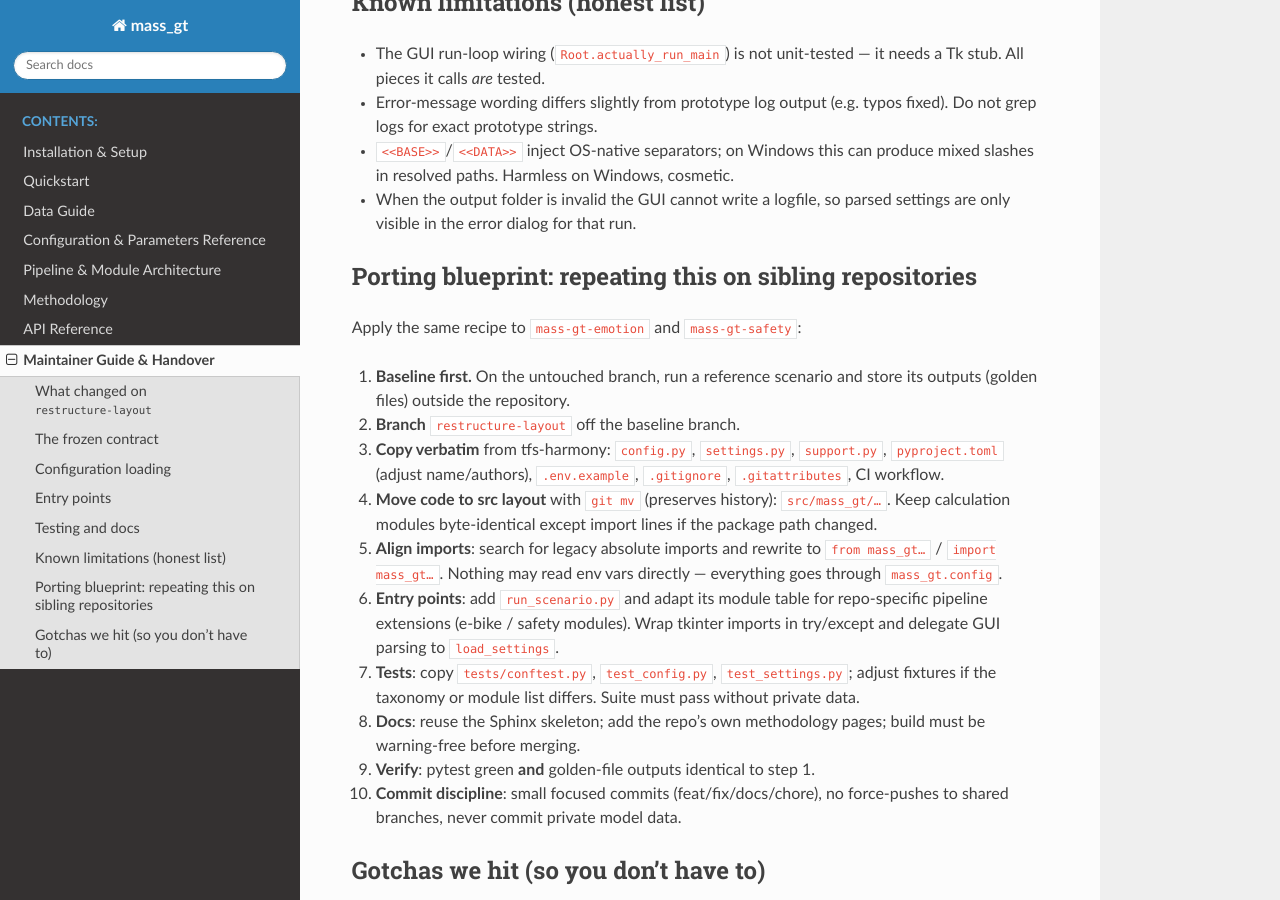
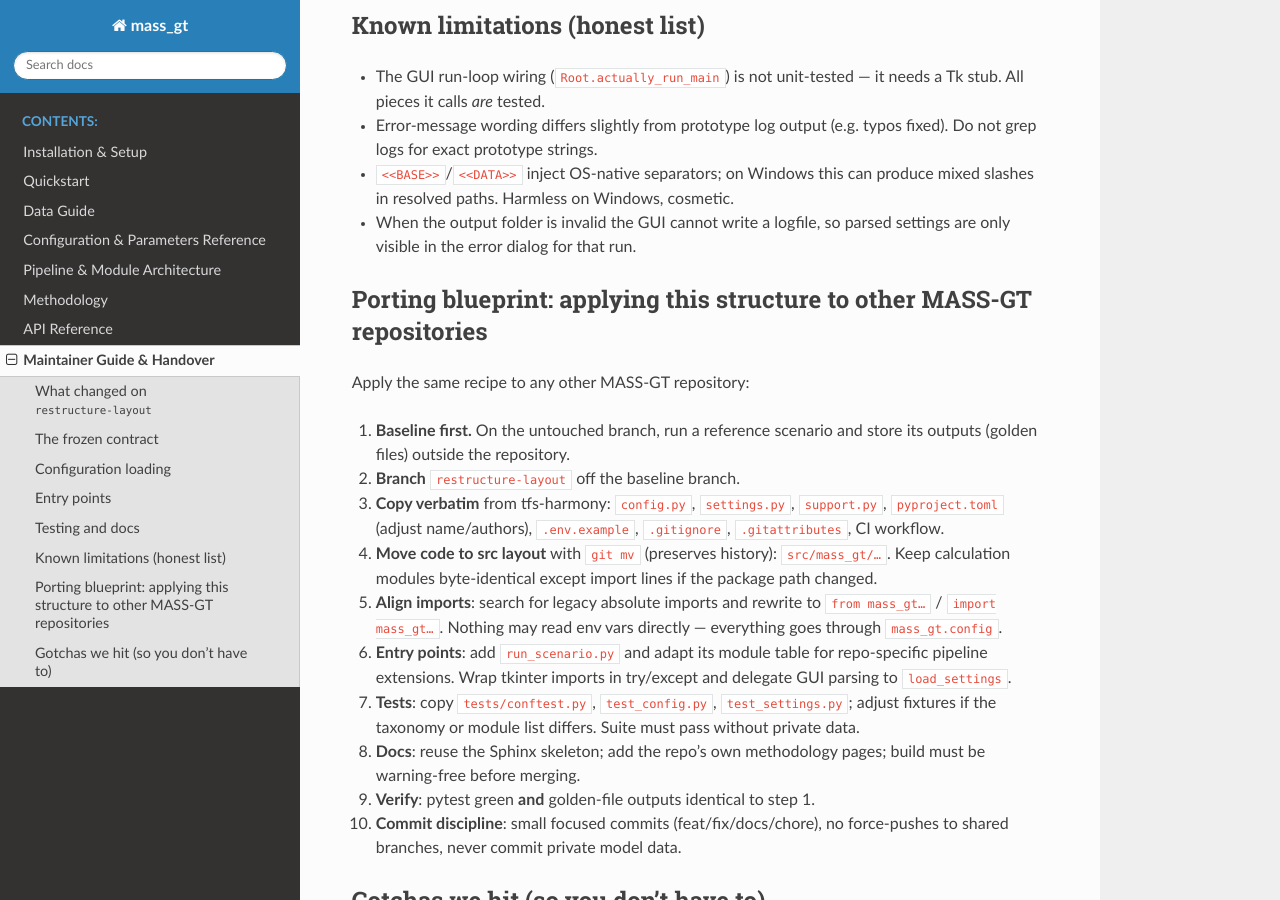
Before and after one commit to mass-gt/tfs-harmony, a Sphinx documentation site: the page built from docs/source/maintainers.rst, in a window 1280 px wide and 900 px high, scrolled down 1844 px. Built offline with Sphinx 7.4.7 and the Read the Docs theme 3.1.0, drawn with Linux system fonts in a browser that asks for light colours; some of the changed text lies outside the part shown.

Commit message:
docs: replace unverifiable repository references with verified project context
The mass-gt-emotion / mass-gt-safety repositories could not be verified
and are removed. Project context now reflects the official MASS-GT
overview: TU Delft with Significance, HARMONY/LEAD/URBANE projects,
BasGoed donor model, acronym expansion, maintainer contacts, and the
Spyder parallelisation note from the original README.

```diff
--- a/docs/source/maintainers.rst
+++ b/docs/source/maintainers.rst
@@ -4,7 +4,8 @@
 This page is for researchers and developers who maintain MASS-GT after the
 ``restructure-layout`` restructuring. It explains *what* changed relative to
 the original prototype code, *why*, and how to repeat the same modernisation
-on the sibling repositories (``mass-gt-emotion``, ``mass-gt-safety``).
+on other MASS-GT repositories (such as the BasGoed logistics module) and
+future project forks.
 
 What changed on ``restructure-layout``
 --------------------------------------
@@ -115,10 +116,10 @@
 * When the output folder is invalid the GUI cannot write a logfile, so parsed
   settings are only visible in the error dialog for that run.
 
-Porting blueprint: repeating this on sibling repositories
----------------------------------------------------------
+Porting blueprint: applying this structure to other MASS-GT repositories
+------------------------------------------------------------------------
 
-Apply the same recipe to ``mass-gt-emotion`` and ``mass-gt-safety``:
+Apply the same recipe to any other MASS-GT repository:
 
 1. **Baseline first.** On the untouched branch, run a reference scenario and
    store its outputs (golden files) outside the repository.
@@ -133,7 +134,7 @@
    ``from mass_gt…`` / ``import mass_gt…``. Nothing may read env vars
    directly — everything goes through ``mass_gt.config``.
 6. **Entry points**: add ``run_scenario.py`` and adapt its module table for
-   repo-specific pipeline extensions (e-bike / safety modules). Wrap tkinter
+   repo-specific pipeline extensions. Wrap tkinter
    imports in try/except and delegate GUI parsing to ``load_settings``.
 7. **Tests**: copy ``tests/conftest.py``, ``test_config.py``,
    ``test_settings.py``; adjust fixtures if the taxonomy or module list
```
Also changed, not shown: README.md (+29 -13 lines).
